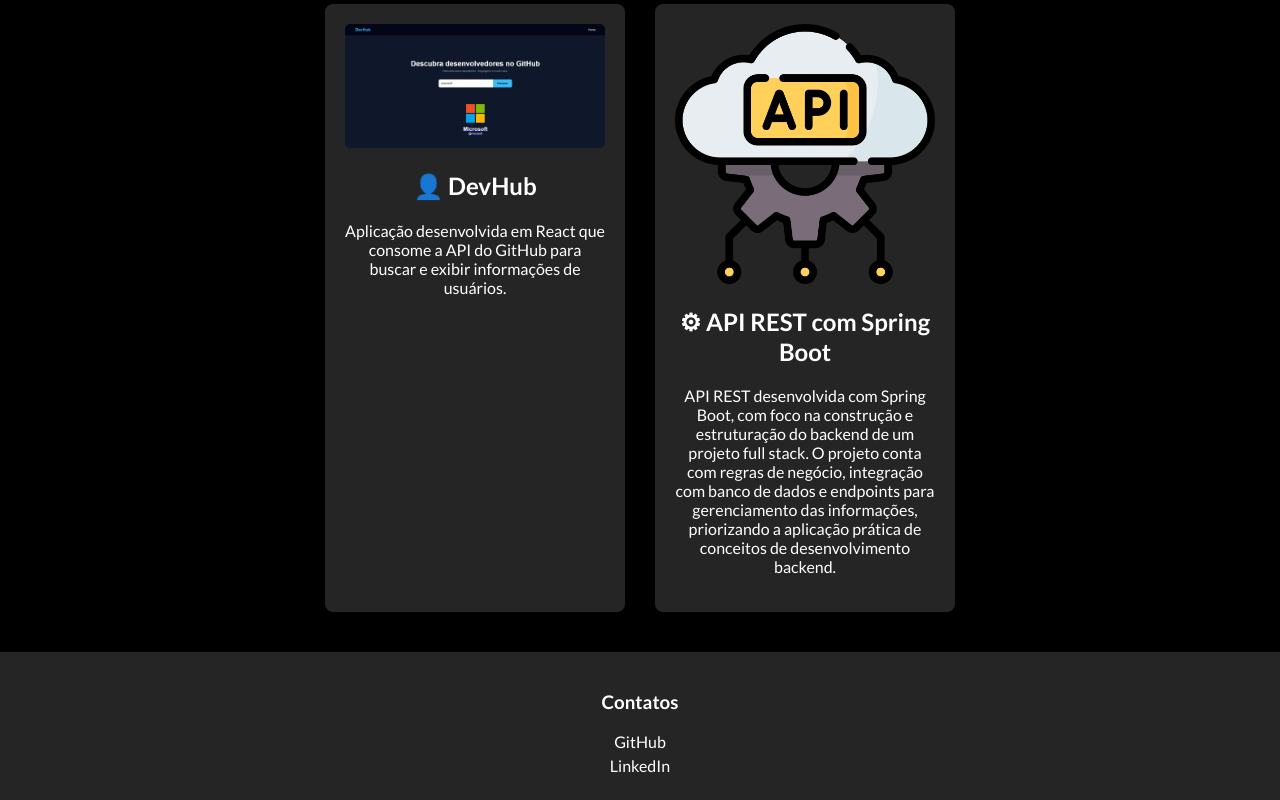
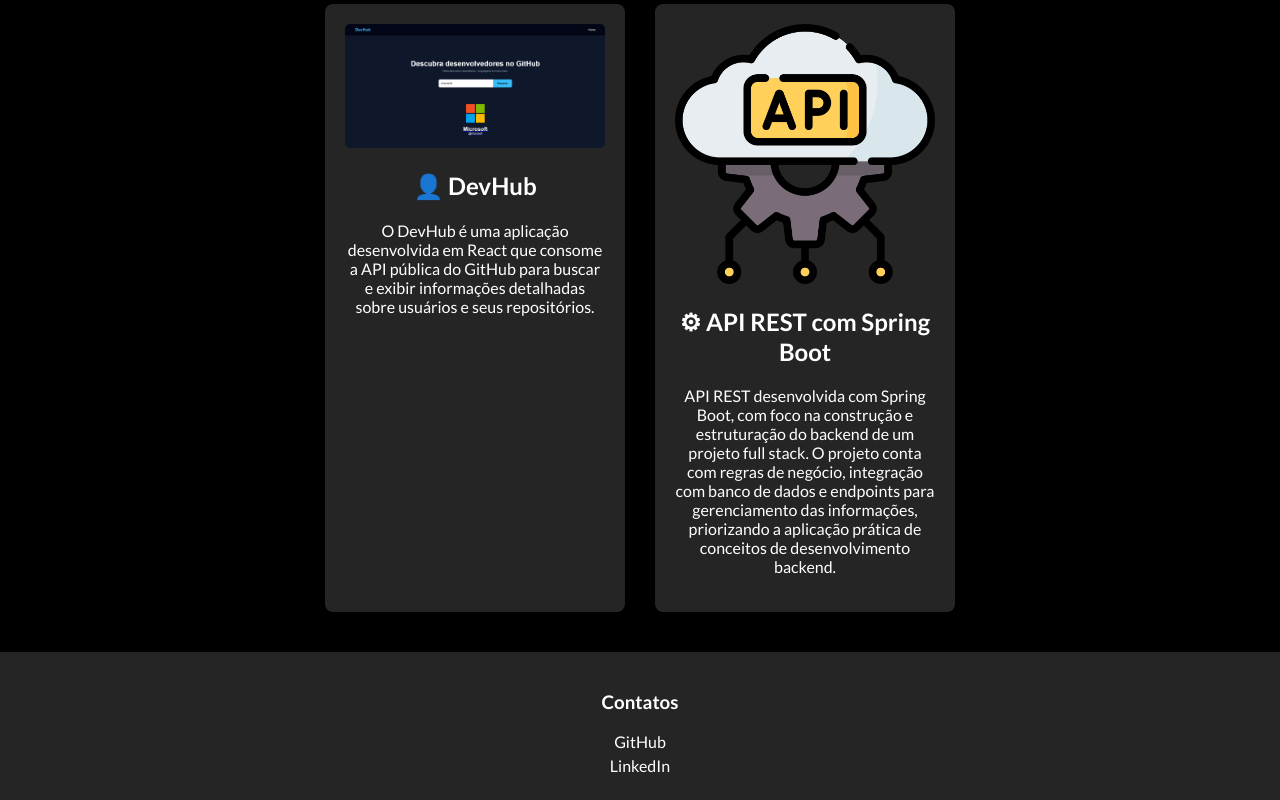
Before and after one commit to gabriel-assiss/meu-portifolio, a plain HTML site: page index.html in a window 1280 px wide. Shown: the part 1851-2651 px from the top of the page. Drawn offline with Linux system fonts and the light colour scheme.

Commit message:
mudança no projeto DevHub

```diff
--- a/index.html
+++ b/index.html
@@ -112,7 +112,7 @@
 
   <h2>👤 DevHub</h2>
   <p>
-    Aplicação desenvolvida em React que consome a API do GitHub para buscar e exibir informações de usuários.
+ O DevHub é uma aplicação desenvolvida em React que consome a API pública do GitHub para buscar e exibir informações detalhadas sobre usuários e seus repositórios.
   </p>
 </div>
 
```
